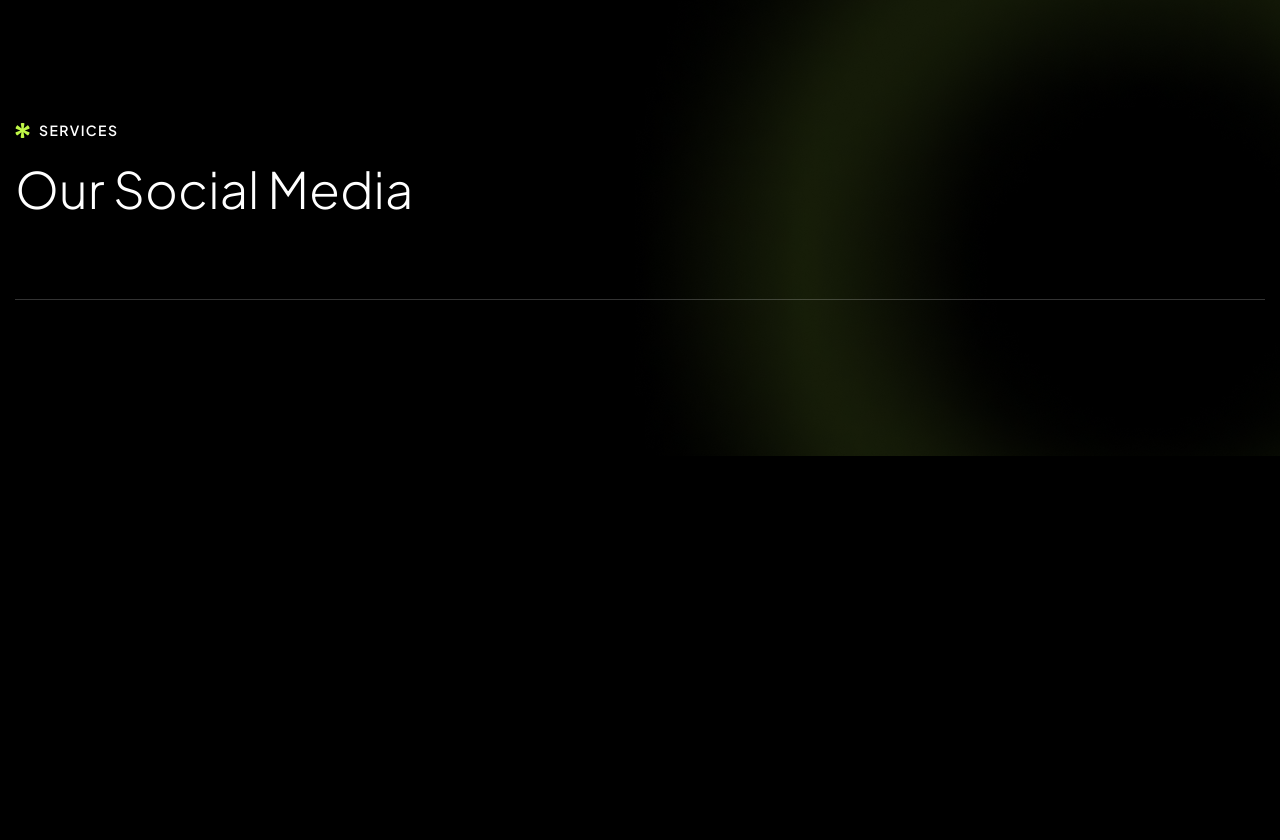
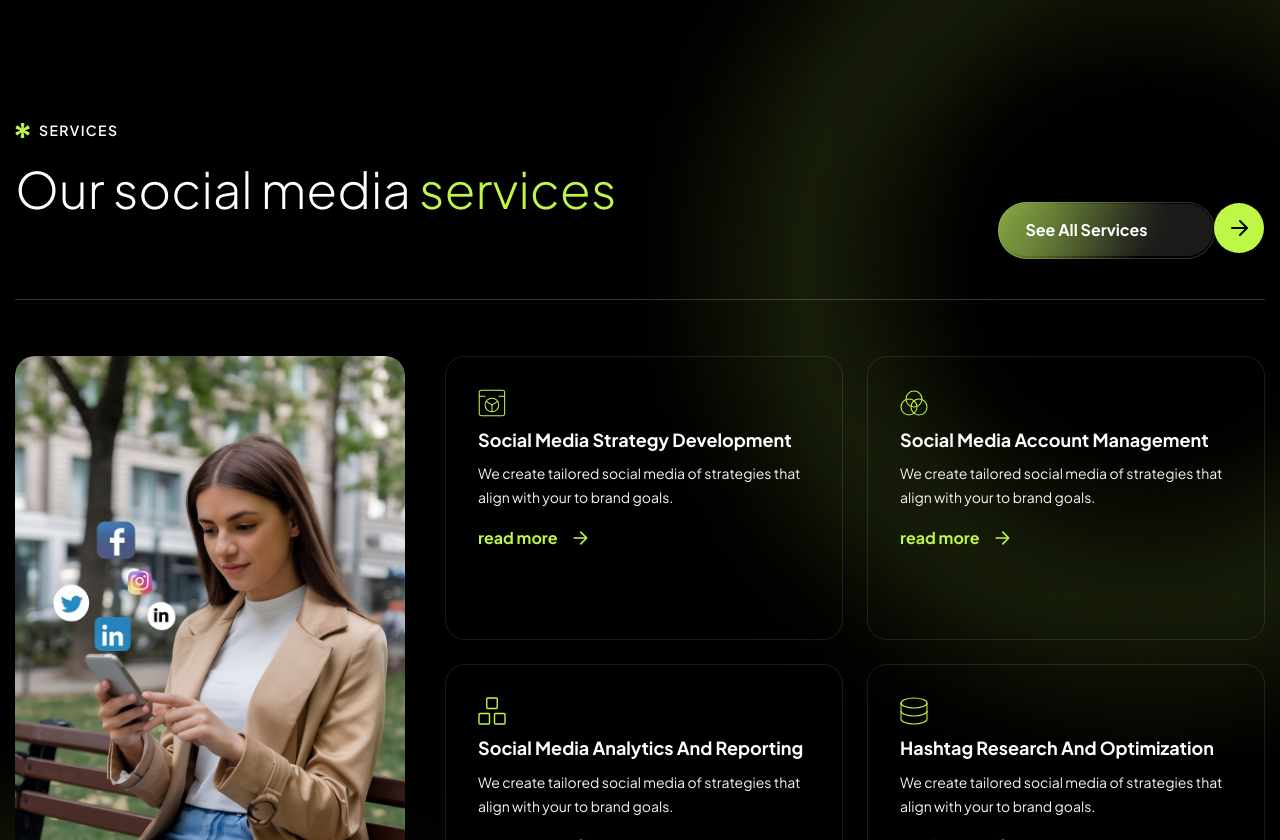
Before and after one commit to Jisap/vite-truesocial2, a React (Vite) app: page / in a window 1280 px wide. Shown: the part 1960-2800 px from the top of the page. Before the commit the page ends 2416 px from the top, so only its background shows below. Built offline with nearby package versions, Linux system fonts and the light colour scheme.

Commit message:
feat: add OurServices section component to the home page

```diff
--- a/src/components/sections/home/OurServices.jsx
+++ b/src/components/sections/home/OurServices.jsx
@@ -13,9 +13,62 @@ const OurServices = () => {
       <div className="container-custom">
         <div className="mb-14 flex flex-wrap items-end justify-between gap-6 border-b border-primary/20 pb-10">
           <SectionTitle
-            title="Our Social Media"
             eyebrown="Services"
+            title="Our social media"
+            accent="services"
+            className="mb-10 max-w-[605px]"
           />
+
+          <Reveal delay={0.25}>
+            <Button href="/services">
+              see all services
+            </Button>
+          </Reveal>
+        </div>
+
+        <div className="grid gap-10 lg:grid-cols-12">
+          <div className="lg:col-span-4">
+            <RevealImage
+              src="/images/services-image.jpg"
+              alt="Our services"
+              className="img-shine h-full w-full rounded-[20px]"
+            />
+          </div>
+
+          <div className="grid gap-6 sm:grid-cols-2 lg:col-span-8">
+            {services.slice(0, 4).map((service, i) => (
+              <Reveal
+                key={service.slug}
+                delay={i * 0.2}
+                className="card-premium group rounded-[20px] border border-divider p-8 transition-colors duration-300 hover:border-accent/60"
+              >
+                <span className="mb-6 inlineflex h-14 w-14 items-center justify-center rounded-2xl bg-accent/10 transition-all
+                duration-500 ease-out group-hover:rotate-12 group-hover:bg-accent/20"
+                >
+                  <img
+                    src={service.icon}
+                    alt=""
+                    className="h-7 w-7 mb-3"
+                  />
+                </span>
+
+                <h3 className="mb-3 text-lg font-bold text-primary capitalize">
+                  {service.title}
+                </h3>
+
+                <p className="mb-4 text-sm">
+                  {service.excerpt}
+                </p>
+
+                <Button
+                  href={`/SERVICES/${service.slug}`}
+                  variant="readmore"
+                >
+                  read more
+                </Button>
+              </Reveal>
+            ))}
+          </div>
         </div>
       </div>
     </section>
```
